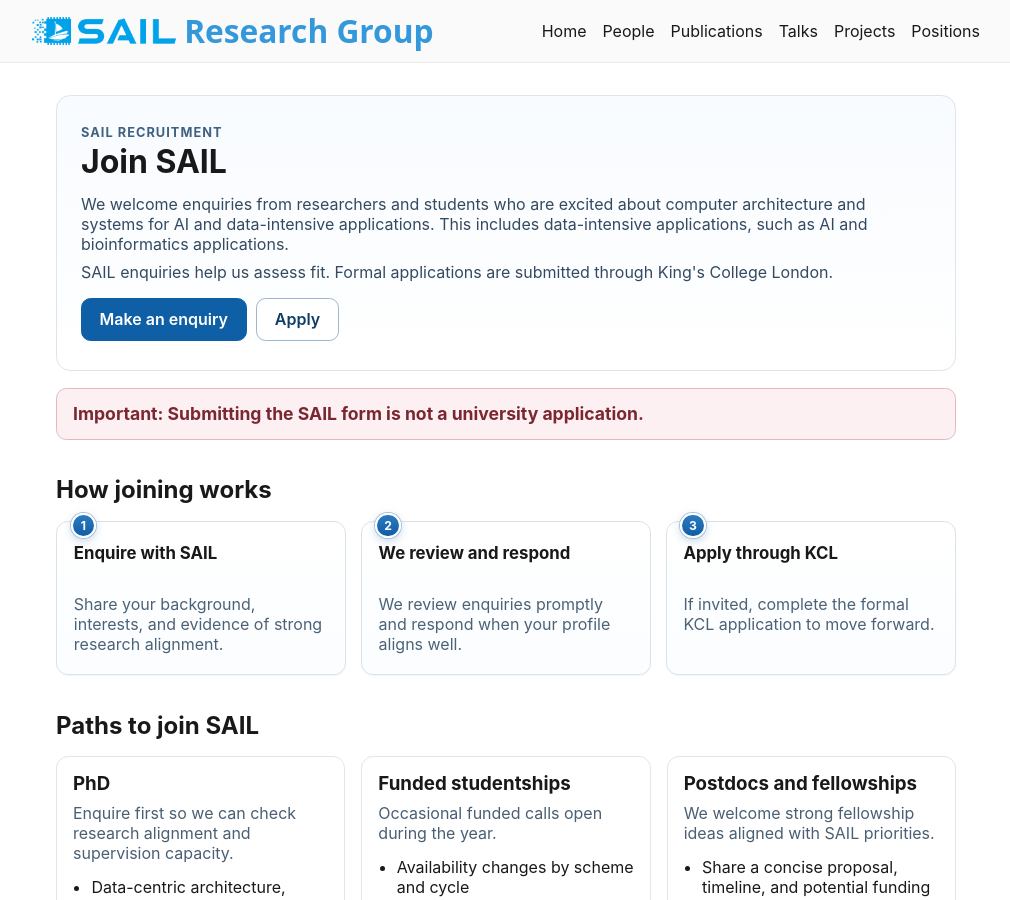
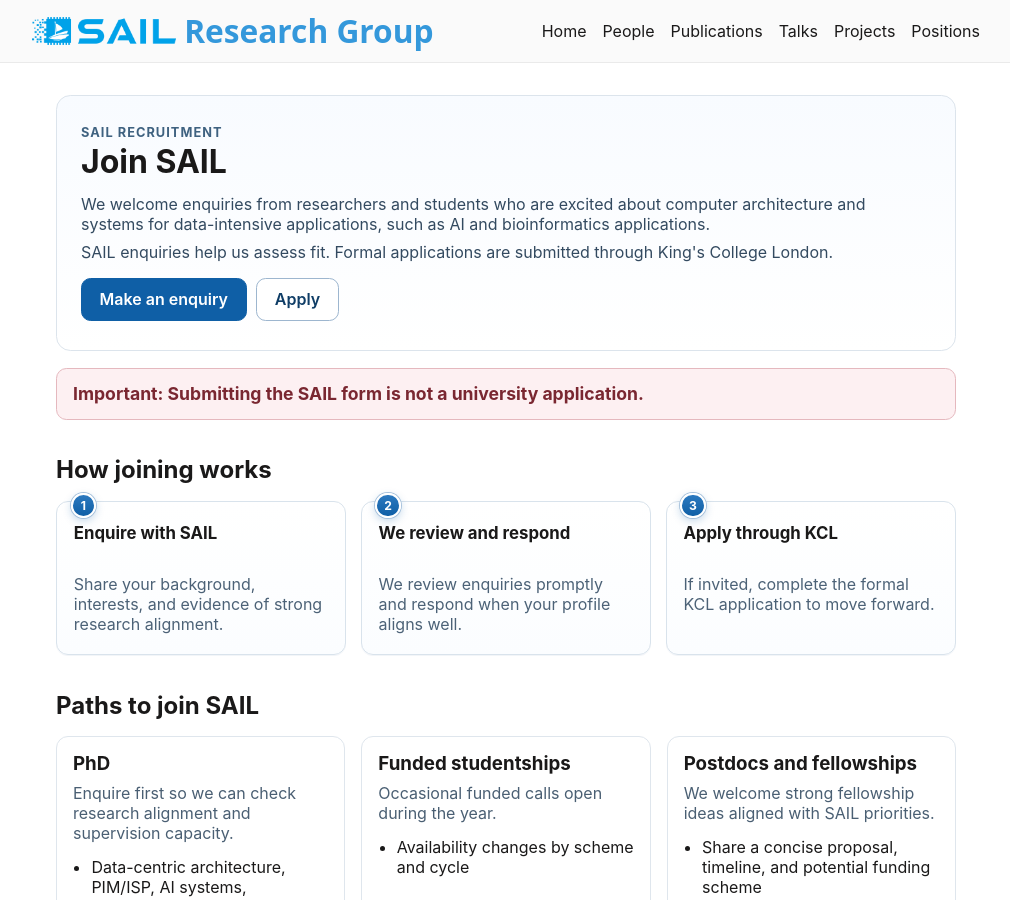
Before and after one commit to sail-research-group/sail-homepage, a Jekyll site: the page built from positions.md, in a window 1280 px wide and 900 px high. Shown: the whole window, without its empty margins (134-1144 px from the left). Built offline with Jekyll 4.4.1, drawn with Linux system fonts in a browser that asks for light colours; some of the changed lines change nothing that is shown.

```diff
--- a/positions.md
+++ b/positions.md
@@ -12,7 +12,7 @@
 <section class="recruit-hero">
   <p class="eyebrow">SAIL Recruitment</p>
   <h1>Join SAIL</h1>
-  <p class="lead">We welcome enquiries from researchers and students who are excited about computer architecture and systems for AI and data-intensive applications. This includes data-intensive applications, such as AI and bioinformatics applications.</p>
+  <p class="lead">We welcome enquiries from researchers and students who are excited about computer architecture and systems for data-intensive applications, such as AI and bioinformatics applications.</p>
   <p class="lead">SAIL enquiries help us assess fit. Formal applications are submitted through King's College London.</p>
   <div class="hero-actions">
     {% include cta-button.html url="#paths-to-join" label="Make an enquiry" variant="primary" %}
@@ -119,11 +119,11 @@
   <div class="faq-list">
     <details>
       <summary>Do I need to apply on KCL as well?</summary>
-      <p>Yes. The SAIL form is an enquiry and fit-check route. Formal admissions decisions only happen through the official KCL application process.</p>
+      <p>Yes. The SAIL form is for enquiries and fit checks. Formal admissions decisions only happen through the official KCL application process.</p>
     </details>
     <details>
       <summary>What should I include in my enquiry?</summary>
-      <p>Share your CV, your current stage (degree or role), 2 to 3 research interests, relevant project links, and why SAIL is a fit.</p>
+      <p>Share your CV, your current stage (degree or role), two to three research interests, relevant project links, and why SAIL is a good fit.</p>
     </details>
     <details>
       <summary>Can you review my CV before I apply?</summary>
@@ -131,11 +131,11 @@
     </details>
     <details>
       <summary>What funding routes are possible?</summary>
-      <p>Funding can include self-funded routes, scholarships, or occasional funded calls. Eligibility depends on the scheme and your profile.</p>
+      <p>Funding can include self-funded study, scholarships, and occasional funded calls. Eligibility depends on the scheme and your profile.</p>
     </details>
     <details>
       <summary>How long does it take to hear back?</summary>
-      <p>Enquiries are reviewed on a rolling basis. Response time varies with volume, but we aim to reply as promptly as possible for strong fits.</p>
+      <p>Enquiries are reviewed on a rolling basis. Response time varies with volume, but we aim to reply as promptly as possible for strong matches.</p>
     </details>
   </div>
 </section>
```
